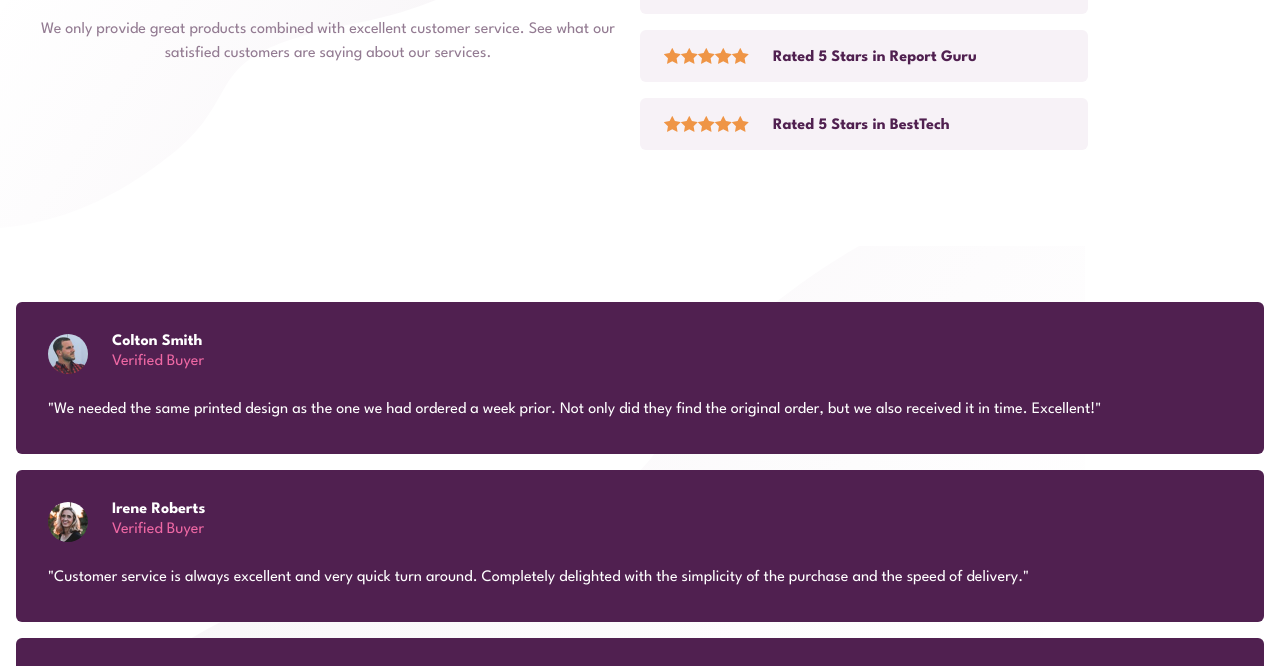
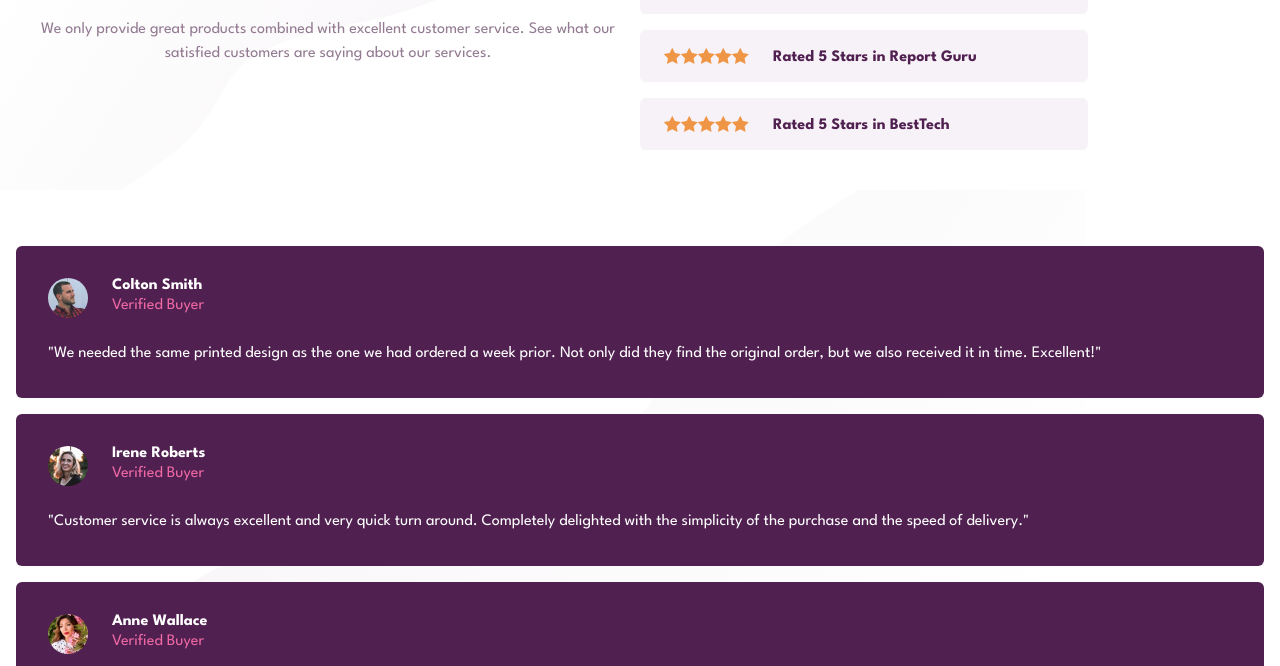
Before and after one commit to JustinByrne/social-proof-section, a website: page index.html in a window 1280 px wide. Shown: the part 134-800 px from the top of the page. Drawn offline with Linux system fonts and the light colour scheme.

Commit message:
fixed spacing issue

```diff
--- a/index.html
+++ b/index.html
@@ -10,7 +10,7 @@
 </head>
 
 <body class="font-league-spartan">
-    <div class="grid grid-cols-1 px-4 bg-left-top bg-no-repeat md:grid-cols-2 bg-top-mobile md:bg-top-desktop py-14">
+    <div class="grid grid-cols-1 px-4 bg-left-top bg-no-repeat md:grid-cols-2 bg-top-mobile md:bg-top-desktop pt-14">
         <div>
             <h1 class="px-6 pb-4 text-4xl font-bold text-center text-vd-magenta"> 10,000+ of our users love our
                 products.
```
Also changed, not shown: tailwind.css.
